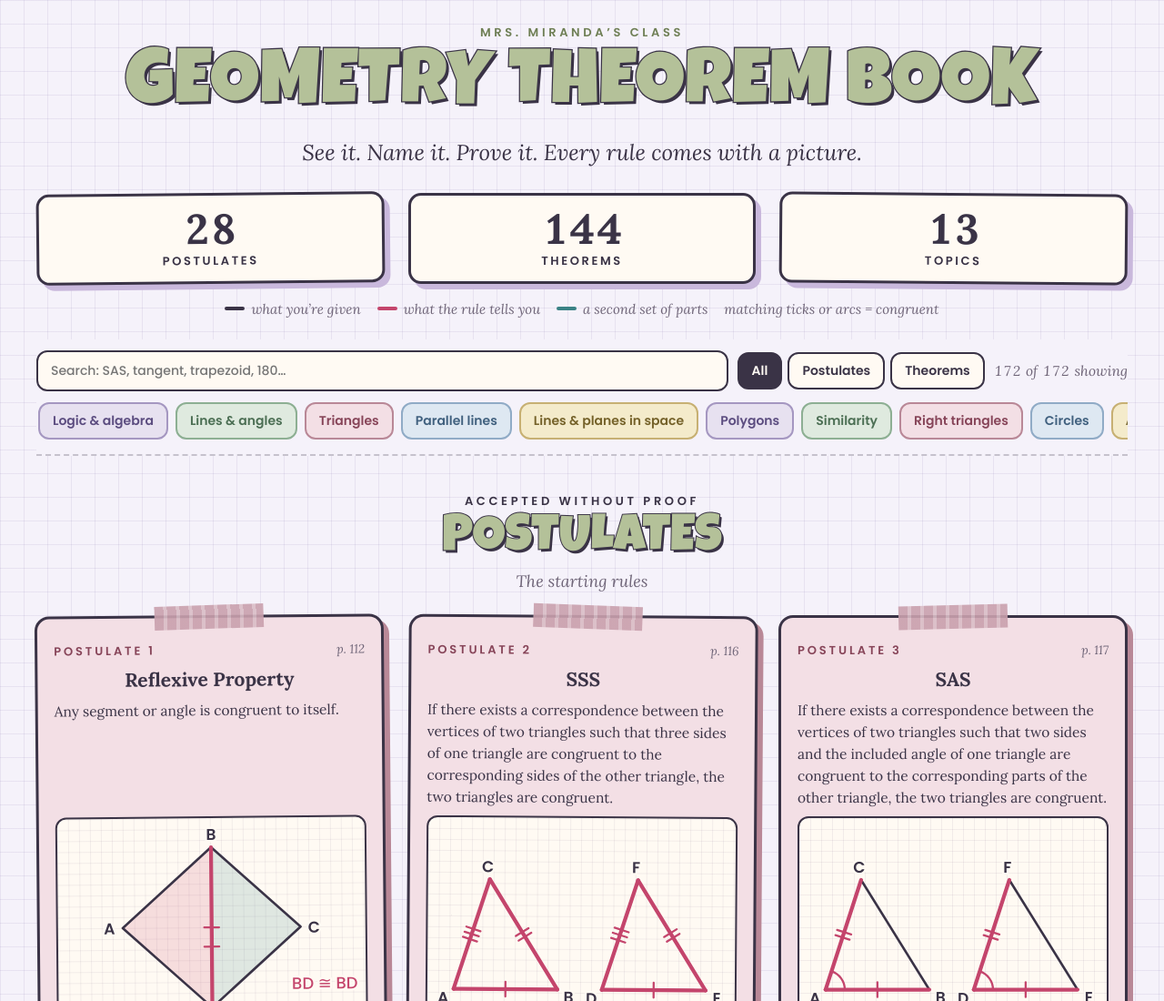
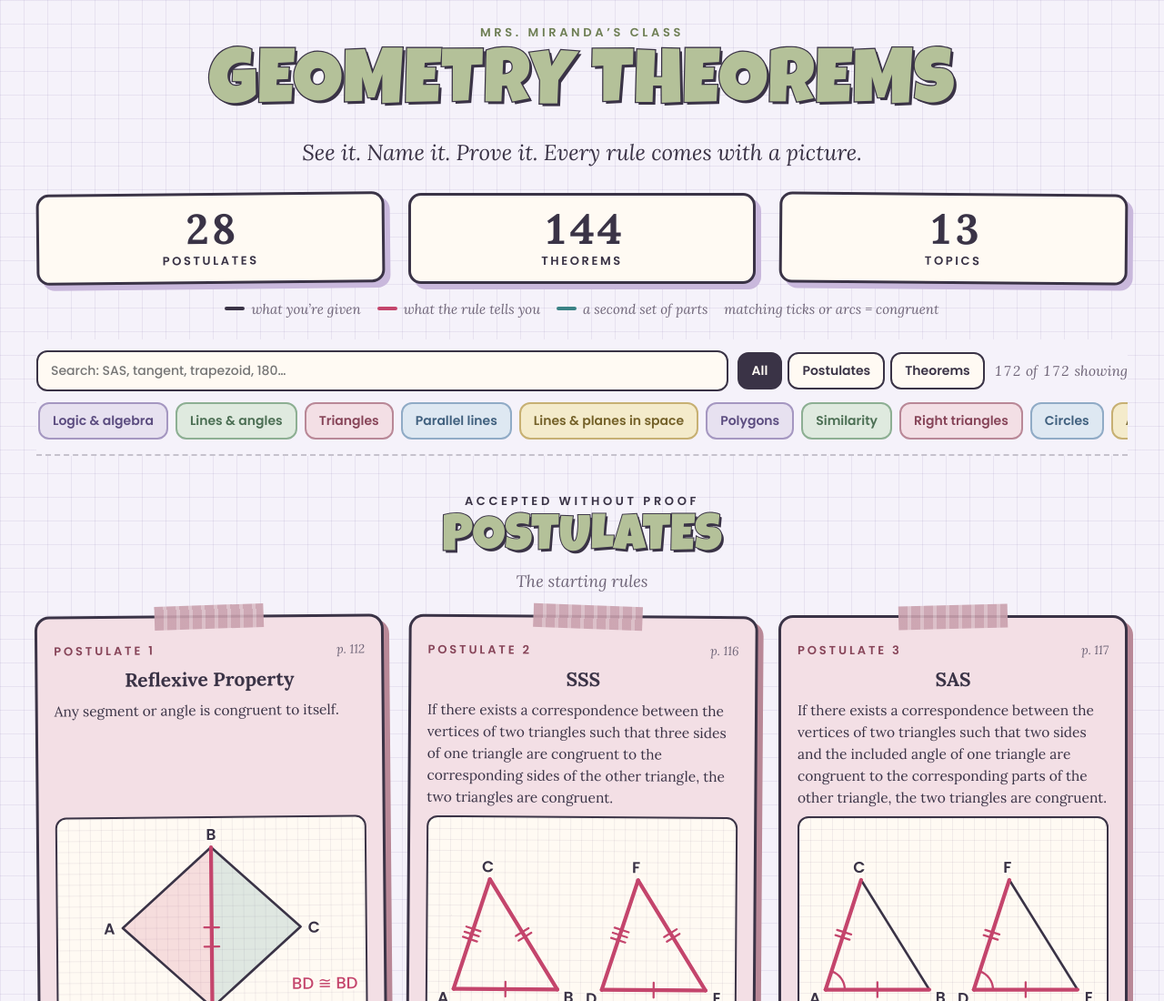
Before and after one commit to rvirella-miranda/Geometry-Postulates-Theorems, a plain HTML site: page index.html in a window 1280 px wide. Shown: the top 1100 px of the page at 91% size. Drawn offline with Linux system fonts and the light colour scheme.

Commit message:
Update index.html

```diff
--- a/index.html
+++ b/index.html
@@ -1,4 +1,4 @@
-<!DOCTYPE html><html lang="en"><head><meta charset="utf-8"><meta name="viewport" content="width=device-width, initial-scale=1"><title>Geometry Theorem Book</title><link rel="preconnect" href="https://fonts.googleapis.com"><link rel="preconnect" href="https://fonts.gstatic.com" crossorigin><link rel="stylesheet" href="https://fonts.googleapis.com/css2?family=Luckiest+Guy&family=Lora:ital,wght@0,400;0,600;0,700;1,400&family=Poppins:wght@500;600&display=swap"><style>
+<!DOCTYPE html><html lang="en"><head><meta charset="utf-8"><meta name="viewport" content="width=device-width, initial-scale=1"><title>Geometry Theorems</title><link rel="preconnect" href="https://fonts.googleapis.com"><link rel="preconnect" href="https://fonts.gstatic.com" crossorigin><link rel="stylesheet" href="https://fonts.googleapis.com/css2?family=Luckiest+Guy&family=Lora:ital,wght@0,400;0,600;0,700;1,400&family=Poppins:wght@500;600&display=swap"><style>
 :root{
   color-scheme:light;
   --page:#f5f2fa; --gridline:rgba(110,90,150,.10);
@@ -103,7 +103,7 @@ h2{font-family:var(--display);font-weight:400;color:var(--sage);font-size:clamp(
 </style></head><body><div class="wrap">
 <header class="top">
 <div class="kicker">Mrs. Miranda’s Class</div>
-<h1>Geometry Theorem Book</h1>
+<h1>Geometry Theorems</h1>
 <p class="sub">See it. Name it. Prove it. Every rule comes with a picture.</p>
 <div class="stats"><div class="stat"><b>28</b><span>Postulates</span></div><div class="stat"><b>144</b><span>Theorems</span></div><div class="stat"><b>13</b><span>Topics</span></div></div>
 <div class="legend"><span><i class="sw" style="background:var(--ink)"></i>what you’re given</span><span><i class="sw" style="background:var(--accent)"></i>what the rule tells you</span><span><i class="sw" style="background:var(--teal)"></i>a second set of parts</span><span>matching ticks or arcs = congruent</span></div>
```
